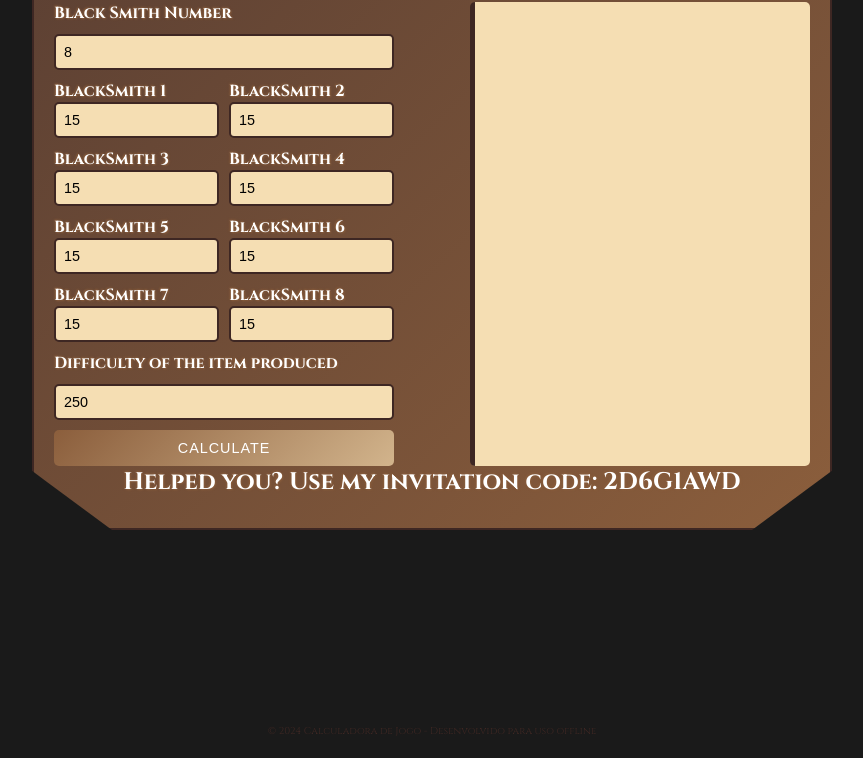
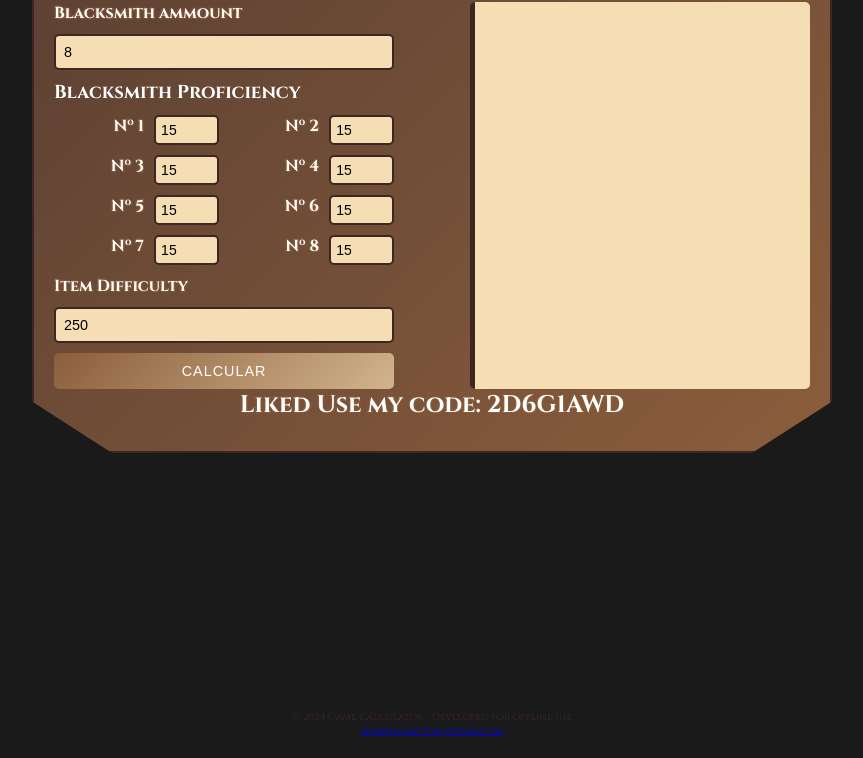
Before and after one commit to Mayconmdfs/Kingsmith_Forgemaster_Calculator, a plain HTML site: page index.html in a window 1280 px wide. Shown: the part 82-840 px from the top of the page, without its empty margins (208-1071 px from the left). Drawn offline with Linux system fonts and the light colour scheme.

Commit message:
modified:   README.md 	modified:   index.html 	modified:   statsCalculator.js 	modified:   style.css

```diff
--- a/index.html
+++ b/index.html
@@ -3,7 +3,7 @@
 <head>
     <meta charset="UTF-8">
     <meta name="viewport" content="width=device-width, initial-scale=1.0">
-    <title>Production output calculator</title>
+    <title>Calculadora de Produção</title>
     <link rel="stylesheet" href="style.css">
     <link href="https://fonts.googleapis.com/css2?family=Cinzel:wght@400;700&display=swap" rel="stylesheet">
 </head>
@@ -11,29 +11,31 @@
 
     <div class="wrapper">
         <div class="container">
-            <h1>Production output calculator</h1>
+            <h1>Production Calculator</h1>
             <div class="form-result">
                 <form id="gameStatsForm">
-                    <label for="num_trials">Black Smith Number</label>
+                    <label for="num_trials">Blacksmith ammount</label>
                     <input type="number" id="num_trials" name="num_trials" value="8" required onchange="generateProficiencyInputs()">
 
                     <div id="proficiencyInputs" class="proficiency-inputs"></div>
 
-                    <label for="difficulty">Difficulty of the item produced</label>
+                    <label for="difficulty">Item Difficulty</label>
                     <input type="number" id="difficulty" name="difficulty" value="250" required>
 
-                    <button type="button" onclick="calculateStats()">Calculate</button>
+                    <button type="button" onclick="calculateStats()">Calcular</button>
                 </form>
 
                 <div class="result" id="result"></div>
             </div>
             <div>
-                <h1>Helped you? Use my invitation code: 2D6G1AWD</h1>
+                <h1>Liked  Use my code: 2D6G1AWD</h1>
             </div>
         </div>
 
         <footer>
-            &copy; 2024 Calculadora de Jogo - Desenvolvido para uso offline
+            &copy; 2024 Game Calculator - Developed for offline use
+            <br>
+            <a href="https://mayconmdfs.github.io/Kingsmith_Forgemaster_Calculator/" download>Download for offline use</a>
         </footer>
     </div>
 
@@ -44,20 +46,24 @@
             const proficiencyInputsDiv = document.querySelector('.proficiency-inputs');
             proficiencyInputsDiv.innerHTML = ''; // Clear existing inputs
 
+            const title = document.createElement('h3');
+            title.textContent = 'Blacksmith Proficiency';
+            proficiencyInputsDiv.appendChild(title);
+
             for (let i = 0; i < numTrials; i++) {
                 const inputGroup = document.createElement('div');
                 inputGroup.className = 'input-group';
 
                 const label = document.createElement('label');
                 label.setAttribute('for', `blacksmith_level_${i}`);
-                label.textContent = `BlackSmith ${i + 1}`;
+                label.textContent = `Nº ${i + 1}`;
 
                 const input = document.createElement('input');
                 input.type = 'number';
                 input.id = `blacksmith_level_${i}`;
                 input.name = `blacksmith_level_${i}`;
                 input.value = '15';
-                input.step = '5'; // Set step to 10
+                input.step = '5';
                 input.required = true;
 
                 inputGroup.appendChild(label);
@@ -65,7 +71,6 @@
                 proficiencyInputsDiv.appendChild(inputGroup);
             }
         }
-
     </script>
 </body>
 </html>
--- a/statsCalculator.js
+++ b/statsCalculator.js
@@ -61,15 +61,20 @@ function calculateStats() {
     let resultHtml = "<h3>Enhancement chances:</h3>";
     probabilities.forEach((prob, i) => {
         const stars = generateStars(i + 1);
-        resultHtml += `<p><span class="stars">${stars}</span> ${(prob * 100).toFixed(2)}%</p>`;
+        resultHtml += `<p>${stars}: ${(prob * 100).toFixed(2)}%</p>`;
     });
 
-    resultHtml += "<h3>Expected number of items needed for each enhancement level:</h3>";
+    resultHtml += "<h3>Average Items for rarity:</h3>";
     probabilities.forEach((prob, i) => {
         const stars = generateStars(i + 1);
         const expectedItems = prob > 0 ? (1 / prob).toFixed(2) : "N/A";
-        resultHtml += `<p><span class="stars">${stars}</span> ${expectedItems}</p>`;
+        resultHtml += `<p>${stars}: ${expectedItems}</p>`;
     });
+
+    // Calcular a quantidade total esperada de aprimoramentos por 100 itens produzidos
+    const totalEnhancementsPer100Items = probabilities.reduce((sum, prob, i) => sum + (100 * prob * (i + 1)), 0);
+    resultHtml += `<h3>Enhancements per 100 items:</h3>`;
+    resultHtml += `<p>${totalEnhancementsPer100Items.toFixed(2)}</p>`;
 
     document.getElementById('result').innerHTML = resultHtml;
 }
--- a/style.css
+++ b/style.css
@@ -160,11 +160,24 @@ footer {
 .proficiency-inputs {
     display: flex;
     flex-wrap: wrap;
-    gap: 10px; /* Reduced gap */
+    gap: 10px;
 }
 
 .input-group {
     display: flex;
-    flex-direction: column;
+    align-items: left;
     width: calc(50% - 5px); /* Two inputs per line with some gap */
 }
+
+.input-group label {
+    flex: 1;
+    text-align: right;
+    margin-right: 10px;
+}
+
+.input-group input {
+    flex: 2;
+    padding: 5px;
+    font-size: 14px;
+    max-width: 65px; /* Adjust the max-width as needed */
+}
```
Also changed, not shown: 1 other file.
